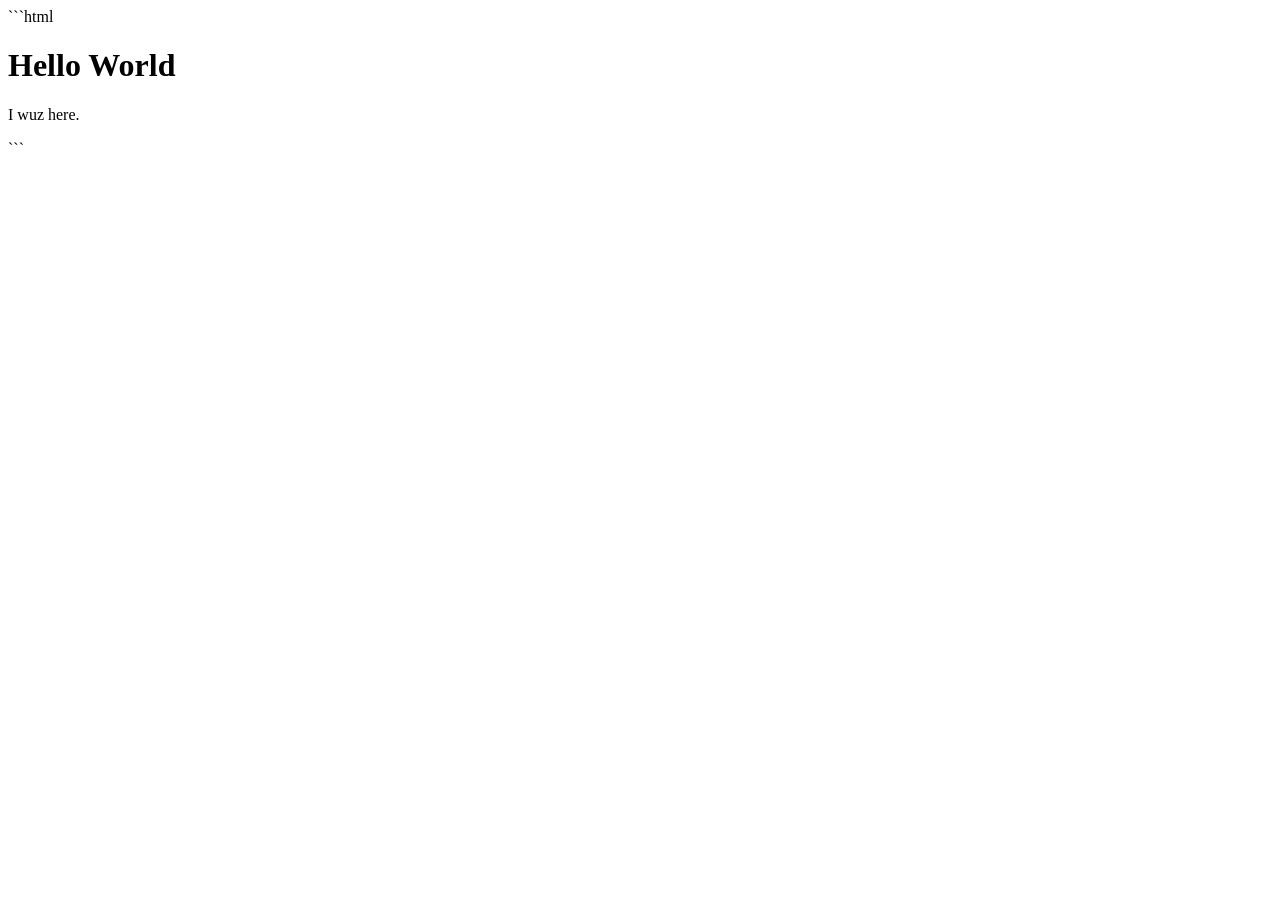
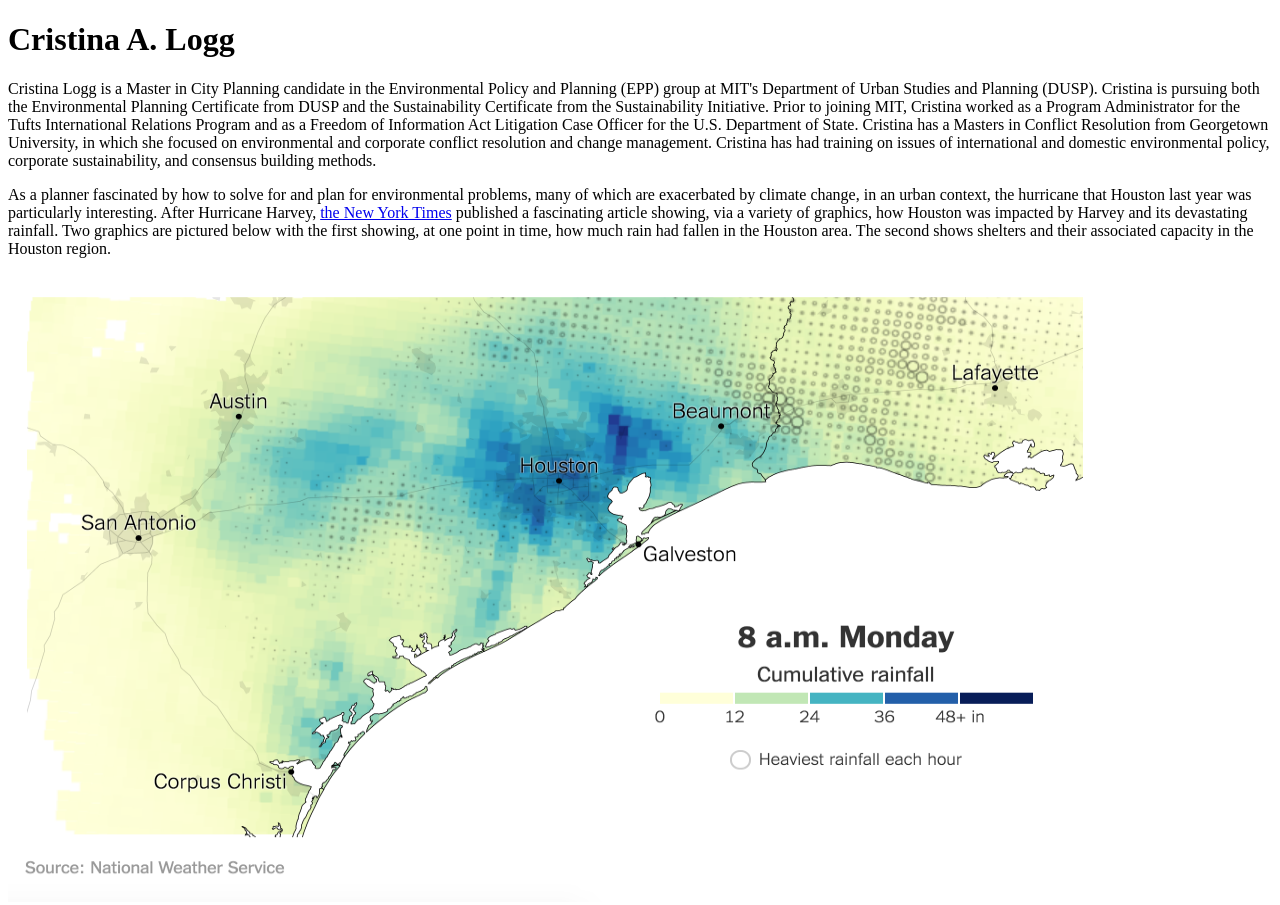
Before and after one commit to CristinaALogg/cristinaalogg.github.io, a plain HTML site: page index.html in a window 1280 px wide. Shown: the top 905 px of the page. Before the commit the page ends 800 px from the top, so only its background shows below. Drawn offline with Linux system fonts and the light colour scheme.

Commit message:
Updated Problem Set 1

````diff
--- a/index.html
+++ b/index.html
@@ -1,4 +1,3 @@
-```html
 <!-- tells the browser that it should expect html -->
 <!DOCTYPE html>
 <!-- opening html tag identifies the contained text as html and tells the browser and search engines that the page is in English -->
@@ -8,16 +7,34 @@
 	<!-- metadata identifying how characters are encoded. There are many ways to encode text, but UTF-8 standard in web development. -->
 	<meta charset="utf-8">
 	<!-- Creates a title that is displayed in the browser's title bar, search engine results, etc. but not in the page body -->
-	<title>Hello World</title>
+	<title>11.S941 - Cristina A. Logg's Course Page</title>
 <!-- closes the head element-->
 </head>
 <!-- the body element contains content that is displayed in the browser window -->
 <body>
 	<!-- create a header -->
-	<h1>Hello World</h1>
-	<!-- create a paragraph -->
-	<p>I wuz here.</p>
+	<h1>Cristina A. Logg</h1>
+	<!-- main content paragraph -->
+	<p>Cristina Logg is a Master in City Planning candidate in the Environmental Policy and Planning (EPP)
+		group at MIT's Department of Urban Studies and Planning (DUSP). Cristina is
+		pursuing both the Environmental Planning Certificate from DUSP and the Sustainability Certificate from the Sustainability Initiative.
+		Prior to joining MIT, Cristina worked as a Program Administrator for the Tufts
+		International Relations Program and as a Freedom of Information Act Litigation Case Officer for
+		the U.S. Department of State. Cristina has a Masters in Conflict Resolution from Georgetown
+		University, in which she focused on environmental and
+		corporate conflict resolution and change management. Cristina has had training on issues of
+		international and domestic environmental policy, corporate sustainability, and consensus building methods.</p>
+
+		<p>As a planner fascinated by how to solve for and plan for environmental problems, many of which are exacerbated by climate change, in an urban context,
+		the hurricane that Houston last year was particularly interesting. After Hurricane Harvey, <a href="https://www.nytimes.com/interactive/2017/08/24/us/hurricane-harvey-texas.html"> the New York Times<a/> published a fascinating article showing,
+		via a variety of graphics, how Houston was impacted by Harvey and its devastating rainfall. Two graphics are pictured below with the first showing,
+	 	at one point in time, how much rain had fallen in the Houston area. The second shows shelters and their associated capacity in the Houston region.</p>
+
+		<img src="Pic1.png" alt="Rainfall Totals at 8AM Monday" height="628" width="1075">
+		<img src="Pic2.png" alt="Shelter Locations and Capacity in the Houston Area" height="795" width="1173">
+
+
 <!-- end the document body -->
 </body>
 <!-- end the html file  -->
-</html>```
+</html>
````
Also changed, not shown: Pic1.png (added), Pic2.png (added).
